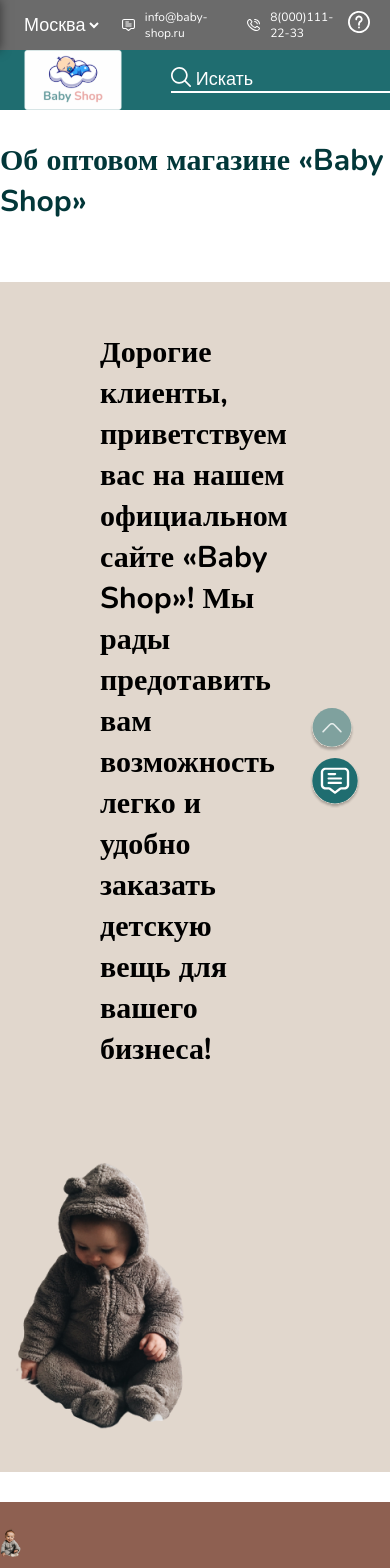
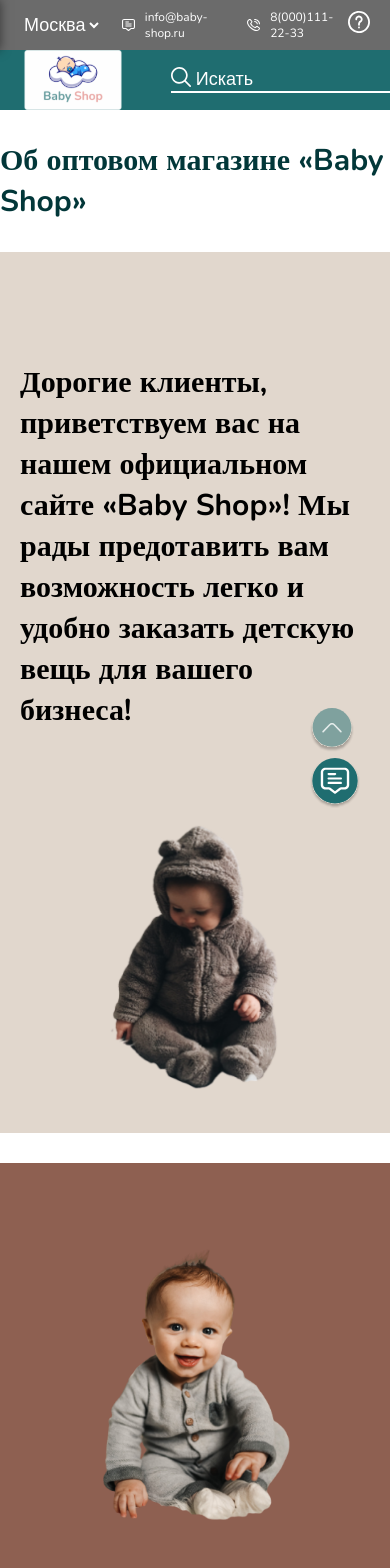
Before and after one commit to Kodmanspp/baby-shop, a Next.js app: page /AboutMagazine/About in a window 390 px wide. Shown: the top 1568 px of the page. Built offline with nearby package versions, Linux system fonts and the light colour scheme.

Commit message:
adaptive about

```diff
--- a/pages/AboutMagazine/About.jsx
+++ b/pages/AboutMagazine/About.jsx
@@ -39,13 +39,13 @@ const About = () => {
           </p>
         </div>
         <div className={styles.about_two}>
-          <Image src={img1} alt='error' />
+          <Image width={200} height={280} src={img1} alt='error' />
         </div>
       </div>
 
       <div className={styles.about_block_two}>
         <div className={styles.about_two_img}>
-          <Image src={img2} alt='error' />
+          <Image width={200} height={280} src={img2} alt='error' />
         </div>
 
         <div className={styles.about_one}>
--- a/pages/AboutMagazine/About.module.scss
+++ b/pages/AboutMagazine/About.module.scss
@@ -16,7 +16,7 @@
   justify-content: space-around;
   background: #e1d7cd;
   @media screen and (max-width: 991px) {
-    display: block;
+    display: inline-block;
   }
   .about_one {
     margin-top: 60px;
@@ -30,6 +30,9 @@
     @media screen and (max-width: 991px) {
       padding: 20px 100px;
     }
+    @media screen and (max-width: 768px) {
+      padding: 20px 20px;
+    }
   }
   .about_two {
     margin-top: 26px;
@@ -39,7 +42,7 @@
       display: flex;
       align-items: center;
       justify-content: center;
-      //   width: 100%;
+      width: 100%;
     }
   }
 }
@@ -48,6 +51,9 @@
   margin-top: 30px;
   justify-content: space-around;
   background: #8e6051;
+  @media screen and (max-width: 991px) {
+    display: inline-block;
+  }
   .about_one {
     margin-top: 67px;
     padding-bottom: 62px;
@@ -63,6 +69,12 @@
     margin-top: 26px;
     width: 281px;
     height: 387px;
+    @media screen and (max-width: 991px) {
+      display: flex;
+      align-items: center;
+      justify-content: center;
+      width: 100%;
+    }
   }
 }
 
@@ -71,6 +83,9 @@
   background: #975844;
   color: #fff;
   padding: 15px 220px;
+  @media screen and (max-width: 991px) {
+    padding: 20px 20px;
+  }
   h2 {
     text-align: center;
     font-size: 30px;
@@ -97,6 +112,9 @@
   background: #704b3f;
   color: #fff;
   padding: 15px 220px;
+  @media screen and (max-width: 991px) {
+    padding: 20px 20px;
+  }
   h2 {
     text-align: center;
     font-size: 30px;
--- a/utils/axios.js
+++ b/utils/axios.js
@@ -21,7 +21,6 @@ $api.interceptors.request.use(
     return config;
   },
   function (error) {
-    // Do something with request error
     return Promise.reject(error);
   }
 );
```
Also changed, not shown: components/MainPage/MainPage.jsx (+13 -2 lines), components/MainPageReviewCard/Card.jsx (+10 -3 lines).
